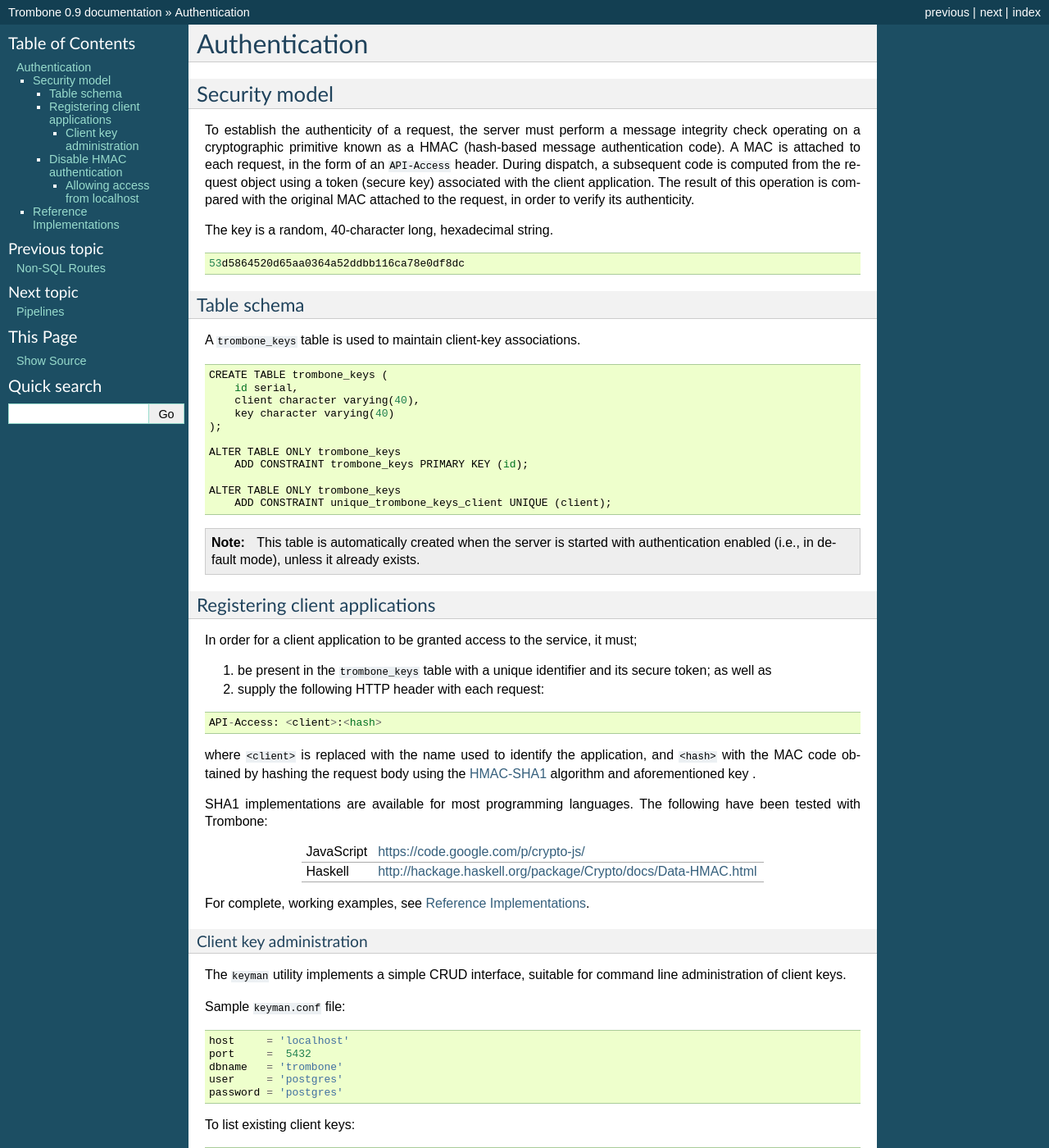
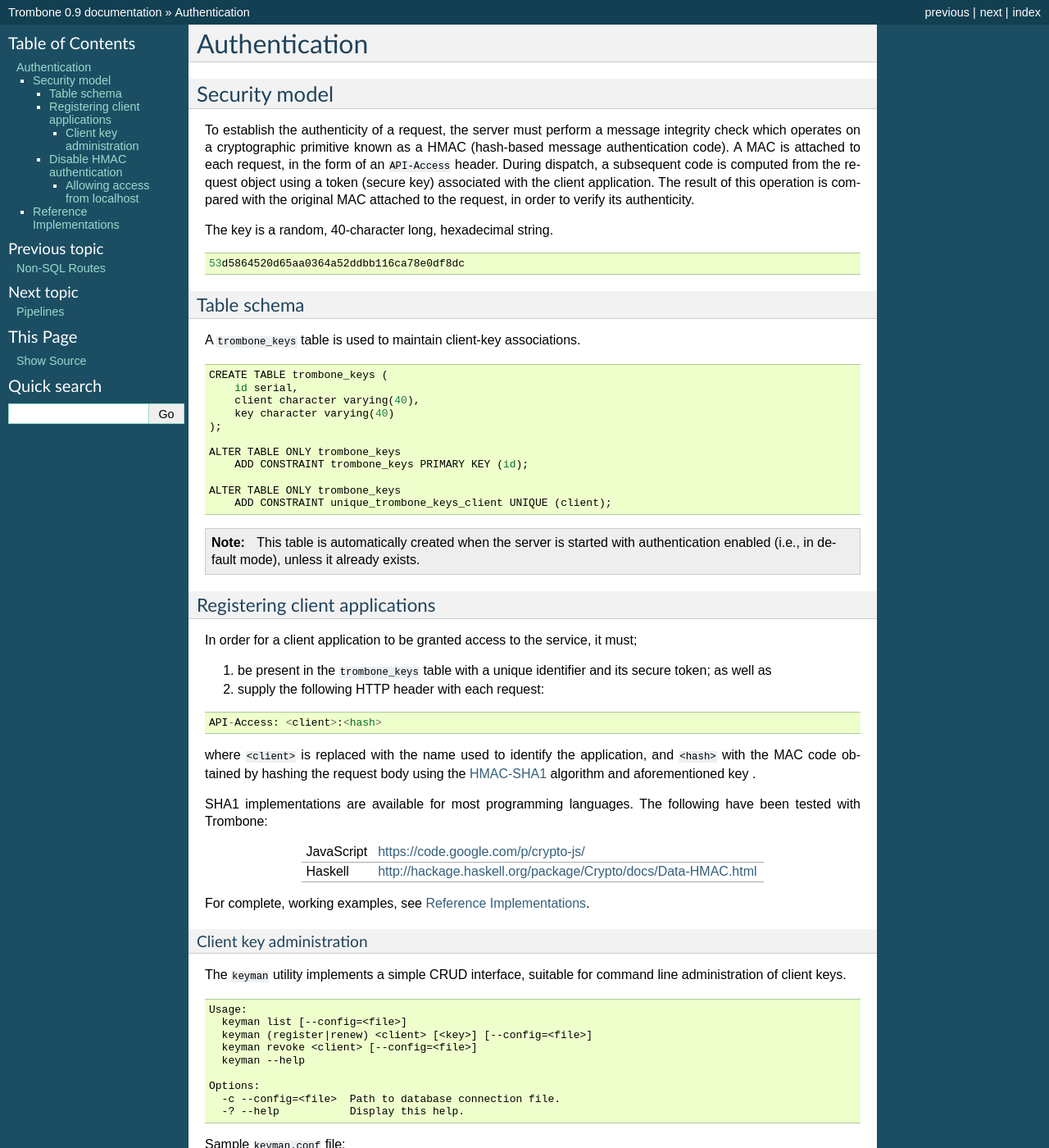
Before and after one commit to laserpants/trombone, a Sphinx documentation site: the page built from docs/authentication.rst, in a window 1280 px wide and 1400 px high. Shown: the whole window at 82% size. Built offline with Sphinx 7.4.7, drawn with Linux system fonts in a browser that asks for light colours; some of the changed text lies outside the part shown.

Commit message:
Cleaned up getOpts.

```diff
--- a/docs/authentication.rst
+++ b/docs/authentication.rst
@@ -4,7 +4,7 @@
 Security model
 --------------
 
-To establish the authenticity of a request, the server must perform a message integrity check operating on a cryptographic primitive known as a HMAC (hash-based message authentication code). A MAC is attached to each request, in the form of an ``API-Access`` header. During dispatch, a subsequent code is computed from the request object using a token (secure key) associated with the client application. The result of this operation is compared with the original MAC attached to the request, in order to verify its authenticity.
+To establish the authenticity of a request, the server must perform a message integrity check which operates on a cryptographic primitive known as a HMAC (hash-based message authentication code). A MAC is attached to each request, in the form of an ``API-Access`` header. During dispatch, a subsequent code is computed from the request object using a token (secure key) associated with the client application. The result of this operation is compared with the original MAC attached to the request, in order to verify its authenticity.
 
 The key is a random, 40-character long, hexadecimal string.
 
@@ -65,6 +65,19 @@
 
 The ``keyman`` utility implements a simple CRUD interface, suitable for command line administration of client keys.
 
+::
+
+    Usage:
+      keyman list [--config=<file>]
+      keyman (register|renew) <client> [<key>] [--config=<file>]
+      keyman revoke <client> [--config=<file>]
+      keyman --help
+
+    Options:
+      -c --config=<file>  Path to database connection file.
+      -? --help           Display this help.
+
+
 Sample ``keyman.conf`` file:
 
 ::
@@ -107,7 +120,7 @@
     my_application      : 53d5864520d65aa0364a52ddbb116ca78e0df8dc
 
 
-To remove a client use:
+To remove a client, use:
 
 
 ::
```
Also changed, not shown: 2 other files.
